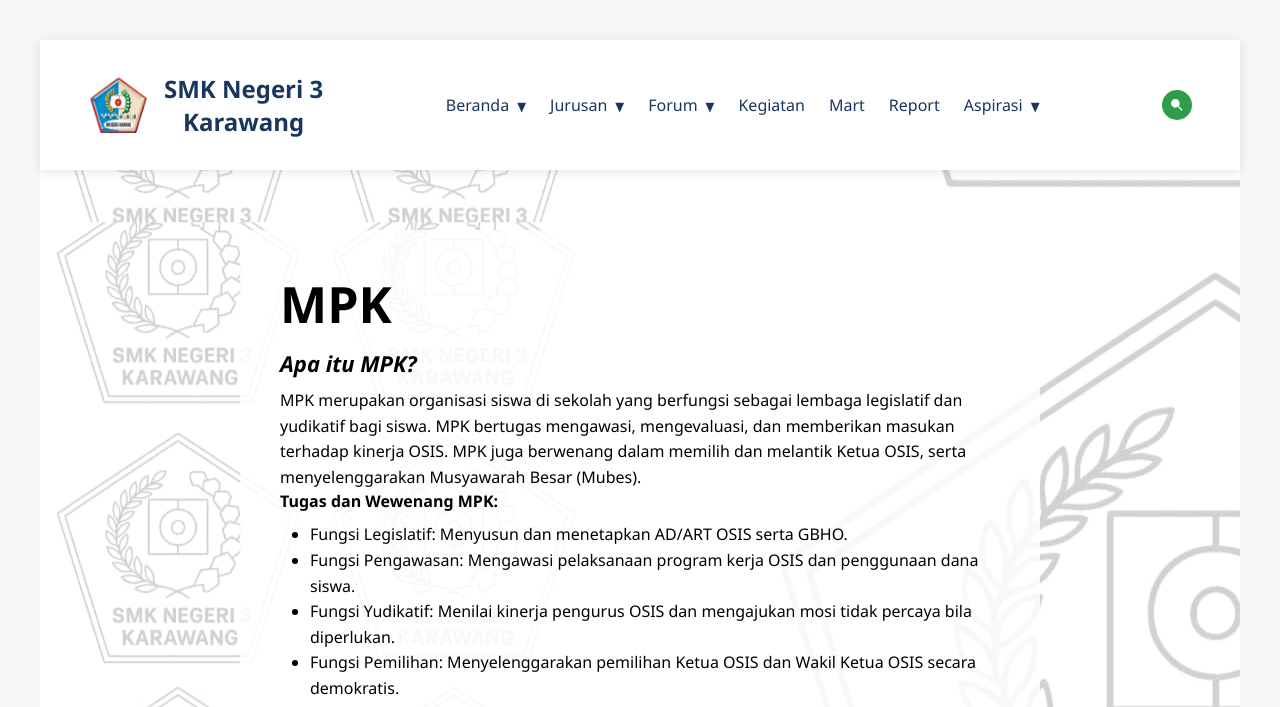
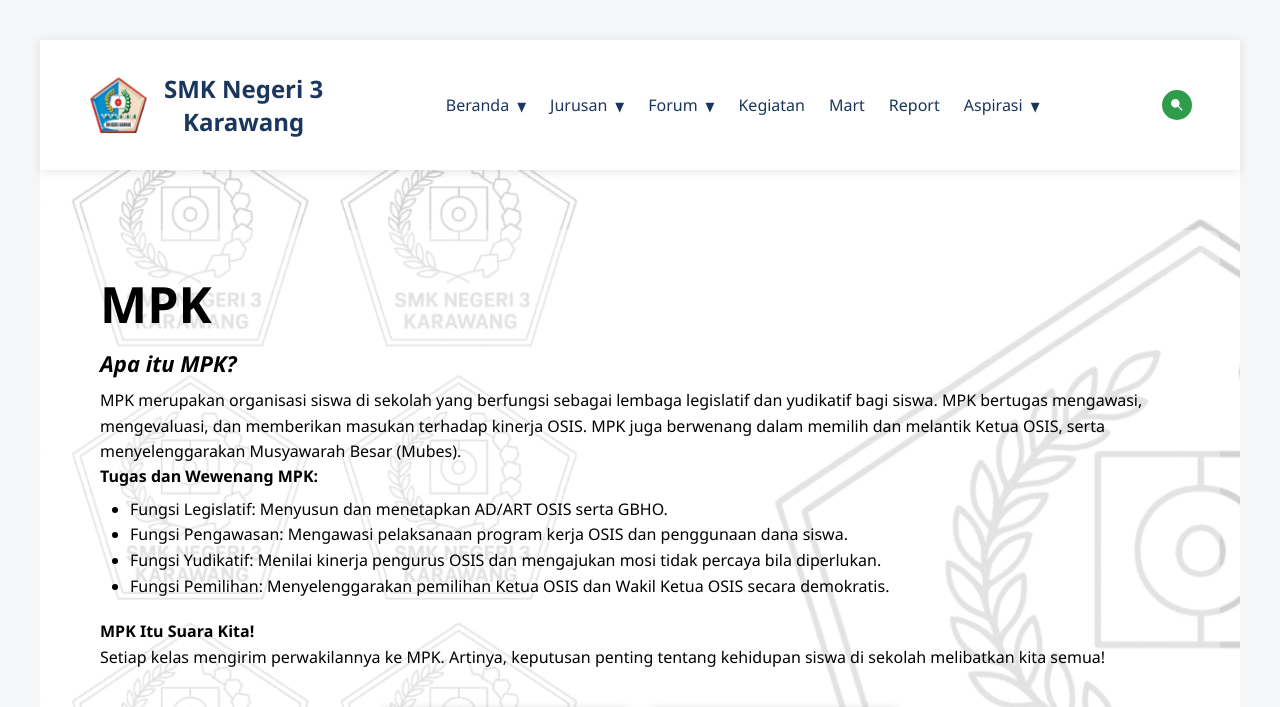
Before and after one commit to andra-gs/bji-project, a PHP site: page /c.Forum/MPK.html in a window 1280 px wide. Shown: the top 707 px of the page. Run offline with PHP 8.4, Linux system fonts and the light colour scheme.

Commit message:
Update styles.css

```diff
--- a/styles.css
+++ b/styles.css
@@ -144,7 +144,6 @@ body {
   display: flex;
   align-items: center;
   padding: 0 2rem;
-  max-width: 1400px;
   margin: 0 auto;
   position: relative;
 }
@@ -832,17 +831,17 @@ tr:hover {
 
 .mpk-section {
   background-image: url('../image/backgroundnetika.jpg'); /* Ganti dengan background kamu */
-  background-size: auto;
+  background-size: cover;
   background-position: center;
   padding: 60px 20px;
-  color: #000;
+  color: #000000;
   font-family: "Times New Roman", serif;
 }
 
 .mpk-container {
-  max-width: 800px;
+  max-width: unset;
   margin: auto;
-  background: rgba(255, 255, 255, 0.85);
+  background: rgba(255, 255, 255, 0.37);
   padding: 40px;
   border-radius: 10px;
 }
@@ -878,6 +877,6 @@ tr:hover {
   width: 250px;
   height: 250px;
   object-fit: cover;
-  border-radius: 10px;
+  border-radius: 5px;
   box-shadow: 0 0 10px rgba(0,0,0,0.2);
 }
```
